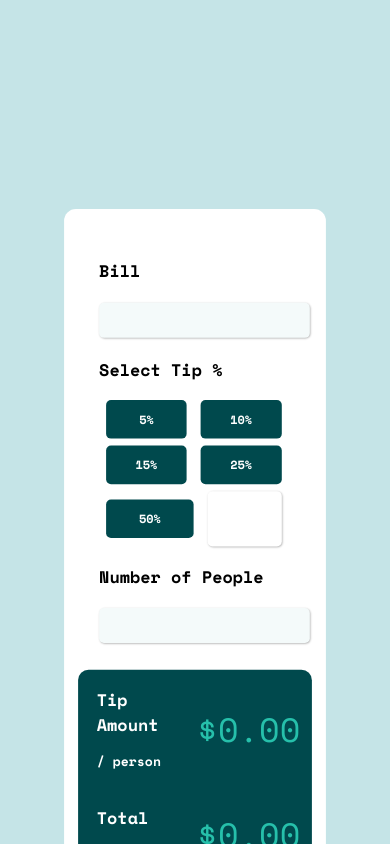
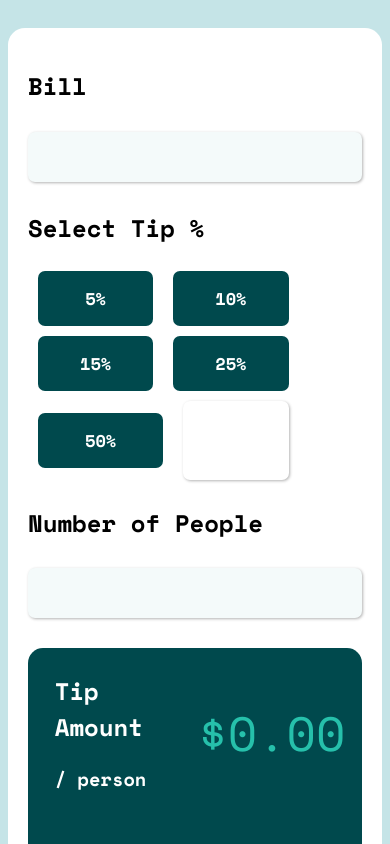
Before and after one commit to HigorAnjos/TipCalculatorApp, a React (Create React App) app: page / in a window 390 px wide. Shown: the top 844 px of the page. Built offline with nearby package versions, Linux system fonts and the light colour scheme.

Commit message:
:iphone: css

```diff
--- a/src/App.css
+++ b/src/App.css
@@ -15,7 +15,5 @@ body {
   body {
     background-color: hsl(185, 41%, 84%);
     display: flex;
-    align-items: center;
-    justify-content: center;
   }
 }
--- a/src/components/input/input.css
+++ b/src/components/input/input.css
@@ -78,11 +78,10 @@
     flex-direction: column;
     width: 100%;
     justify-content: space-around;
-    padding: 30px;
   }
 
   #input-data input, #num-people input {
-    width: 90%;
+    width: 100%;
     padding: 12px 20px;
     margin: 8px 0;
     box-sizing: border-box;
@@ -90,6 +89,9 @@
     border: none;
     border-radius: 7px;
     box-shadow: 1px 1px 3px 0px rgba(0, 0, 0, 0.3);
+  }
+  #num-people input {
+    margin-bottom: 30px;
   }
 
   #button-grid {
--- a/src/components/main/main.css
+++ b/src/components/main/main.css
@@ -6,18 +6,11 @@
   margin: 20px 0;
 }
 
-@media(max-width: 1050px) {
-  .container {
-    transform: scale(0.7);
-  }
-}
-
 @media(max-width: 768px) {
   .container {
     display: flex;
     flex-direction: column;
     background-color: hsl(0, 0%, 100%);
     border-radius: 17px;
-    margin: 10% 0;
   }
 }
--- a/src/components/view/view.css
+++ b/src/components/view/view.css
@@ -12,6 +12,7 @@
   display: flex;
   justify-content: center;
   align-items: center;
+
   margin-top: 30px;
   width: 90%;
 }
@@ -55,6 +56,8 @@
 .display {
   font-size: 60px;
   color: hsl(172, 67%, 45%);
+  width: 200px;
+  text-align: end;
 }
 
 .title {
```
